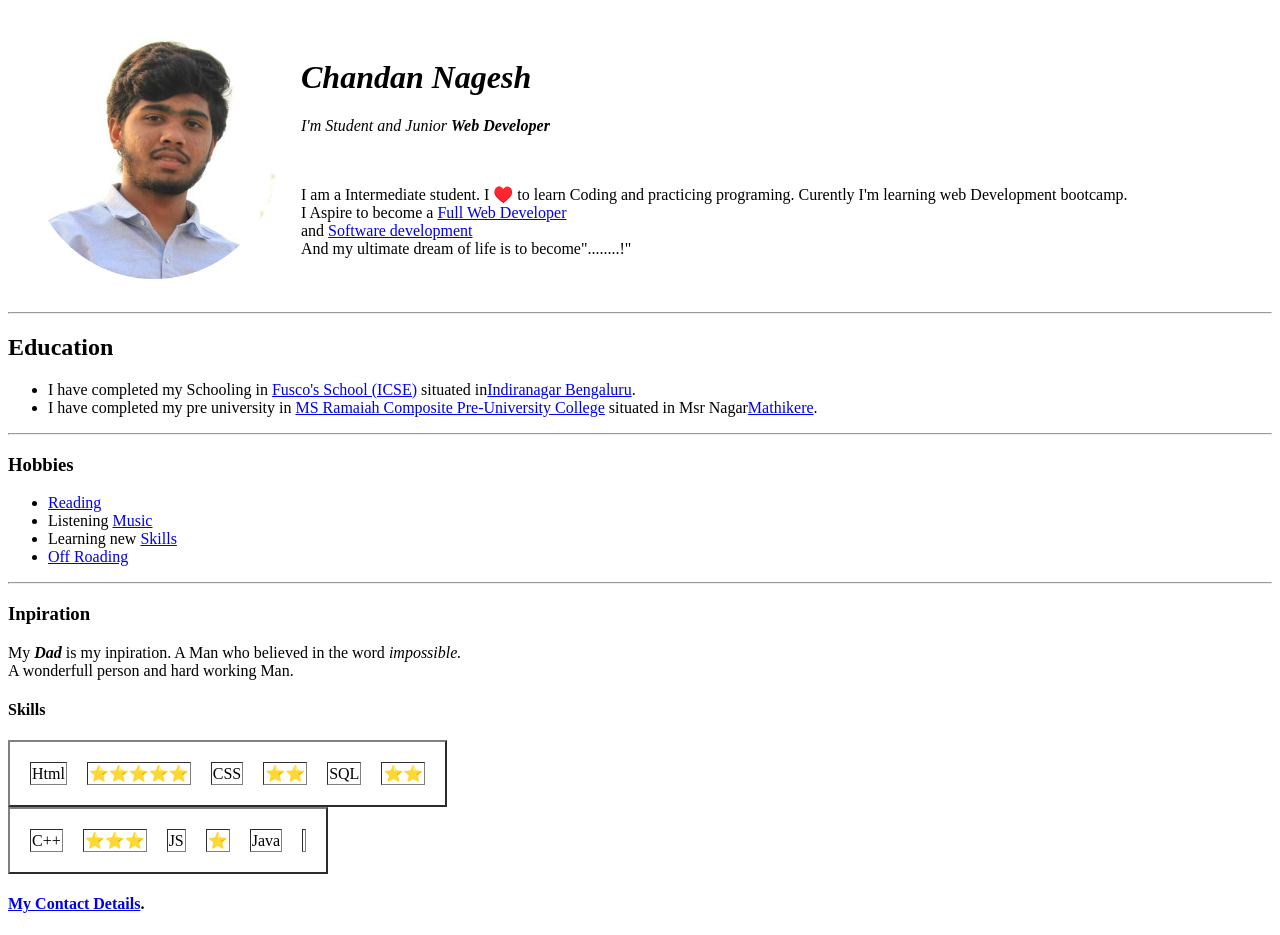
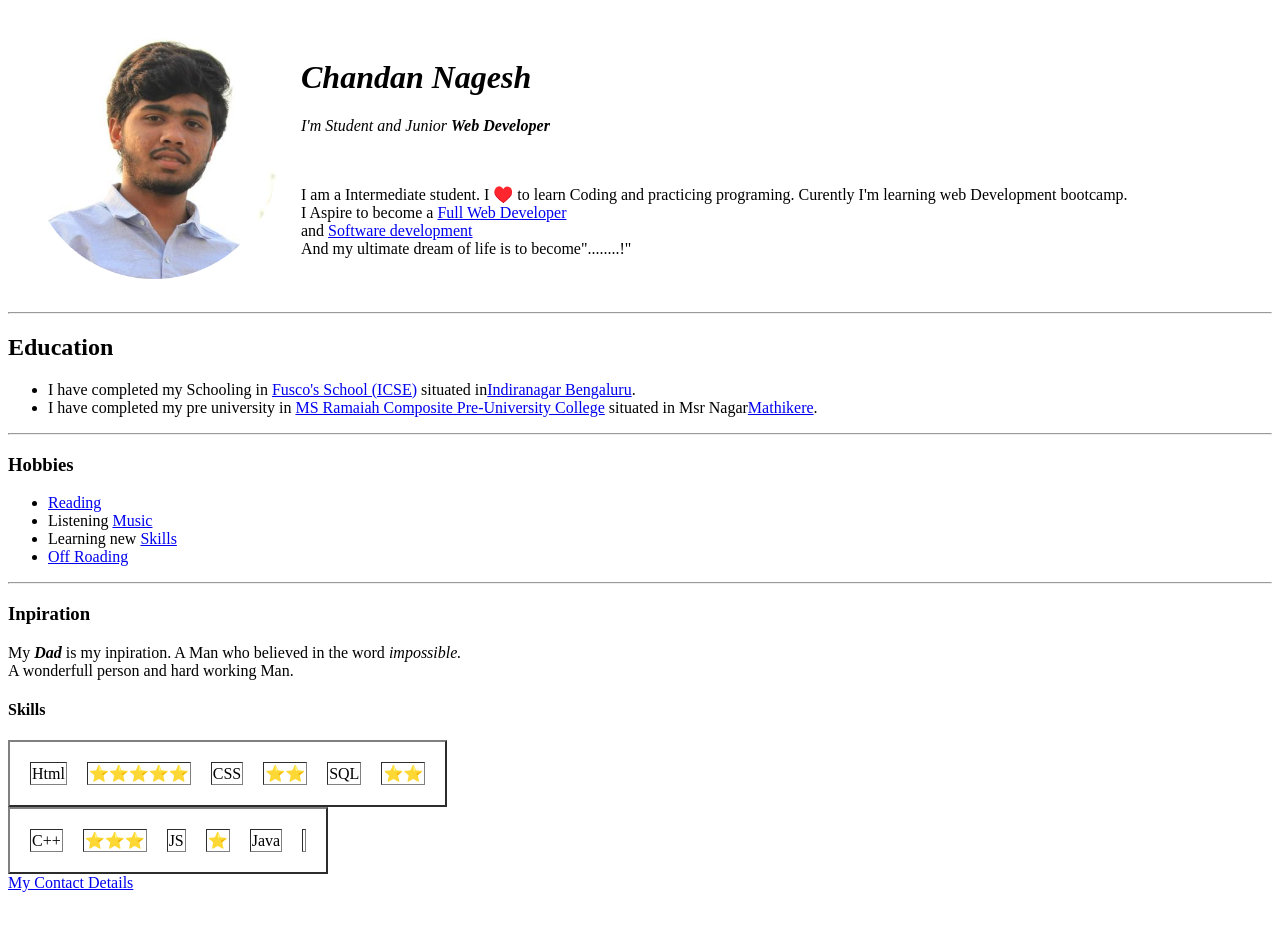
Before and after one commit to chandannagesh0523/CN, a plain HTML site: page index.html in a window 1280 px wide. After the commit the page ends 900 px from the top, so only its background shows below. Drawn offline with Linux system fonts and the light colour scheme.

Commit message:
Update index.html

```diff
--- a/index.html
+++ b/index.html
@@ -61,6 +61,6 @@
       <td></td>
     </tr>
   </table>
-  <h4><a href="contact-me.html/">My Contact Details</a>.</h4>
+  <a href="contact-me.html/">My Contact Details</a>
   </body>
 </html>
```
